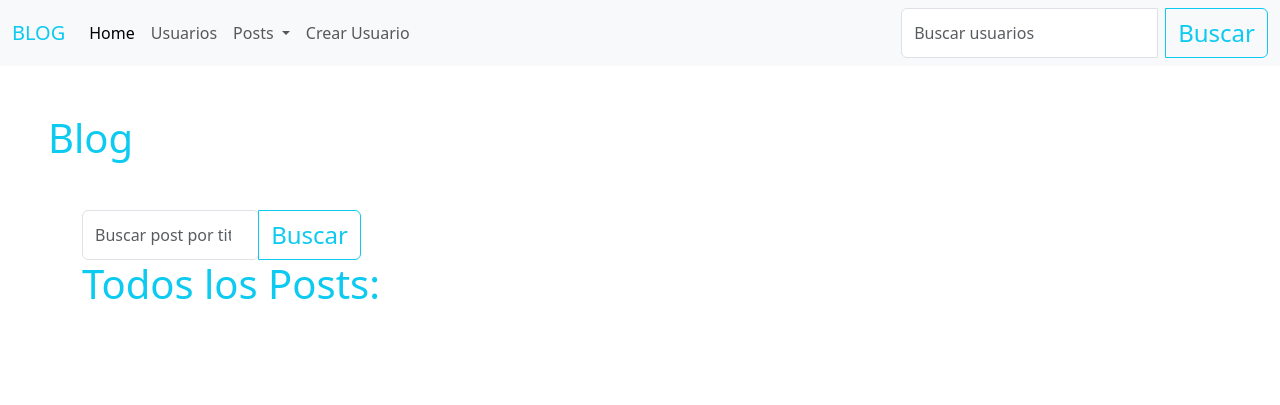
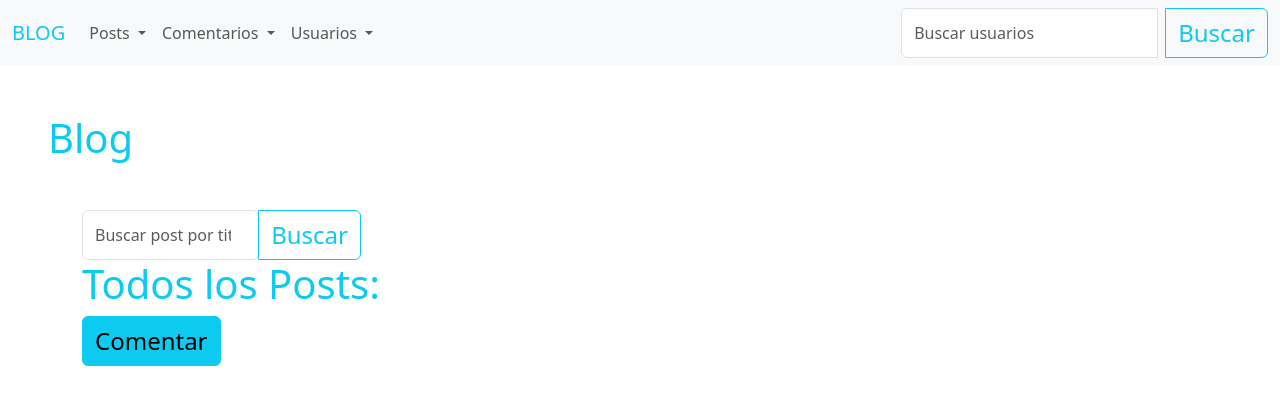
Before and after one commit to dggtn/PlaygroundFinalProjectGangotena, a Django app: page /posts/ in a window 1280 px wide. Shown: the top 405 px of the page. Run offline with Django 5.2, Linux system fonts and the light colour scheme; data that the repository does not hold is empty.

Commit message:
diseno navbar

```diff
--- a/PlaygroundFinalProjectGangotena/templates/comentarios.html
+++ b/PlaygroundFinalProjectGangotena/templates/comentarios.html
@@ -8,7 +8,6 @@
 {% endfor%}
 
 
-<a class="btn btn-primary" href="{% url 'nuevoComentario' %}" role="button">Comentar</a>
 
 
 
--- a/PlaygroundFinalProjectGangotena/templates/layout.html
+++ b/PlaygroundFinalProjectGangotena/templates/layout.html
@@ -15,12 +15,6 @@
       </button>
       <div class="collapse navbar-collapse" id="navbarSupportedContent">
         <ul class="navbar-nav me-auto mb-2 mb-lg-0">
-          <li class="nav-item">
-            <a class="nav-link active" aria-current="page" href="{% url 'index' %}">Home</a>
-          </li>
-          <li class="nav-item">
-            <a class="nav-link" href="{% url 'usuarios' %}">Usuarios</a>
-          </li>
           <li class="nav-item dropdown">
             <a class="nav-link dropdown-toggle" href="{% url 'posts' %}"id="navbarDropdown" role="button" data-bs-toggle="dropdown" aria-expanded="false">
               Posts
@@ -28,14 +22,26 @@
             <ul class="dropdown-menu" aria-labelledby="navbarDropdown">
               <li><a class="dropdown-item" href="{% url 'posts' %}">Ver posts</a></li>
               <li><a class="dropdown-item" href="{% url 'nuevoPost' %}">Escribir Posts</a></li>
-              <li><hr class="dropdown-divider"></li>
-              <li><a class="dropdown-item" href="{% url 'usuarios' %}">Ver usuarios</a></li>
             </ul>
-          </li>
-          <li class="nav-item">
-            <a class="nav-link " href="{% url 'nuevoUsuario' %}" tabindex="-1" >Crear Usuario</a>
-          </li>
-        </ul>
+
+            <li class="nav-item dropdown">
+              <a class="nav-link dropdown-toggle" href="{% url 'posts' %}"id="navbarDropdown" role="button" data-bs-toggle="dropdown" aria-expanded="false">
+                Comentarios
+              </a>
+              <ul class="dropdown-menu" aria-labelledby="navbarDropdown">
+                <li><a class="dropdown-item" href="{% url 'comentarios' %}">Ver comentarios</a></li>
+                <li><a class="dropdown-item" href="{% url 'nuevoComentario' %}">Escribir comentarios</a></li>
+              </ul>
+
+              <li class="nav-item dropdown">
+                <a class="nav-link dropdown-toggle" href="{% url 'posts' %}"id="navbarDropdown" role="button" data-bs-toggle="dropdown" aria-expanded="false">
+                  Usuarios
+                </a>
+                <ul class="dropdown-menu" aria-labelledby="navbarDropdown">
+                  <li><a class="dropdown-item" href="{% url 'usuarios' %}">Ver usuarios</a></li>
+                  <li><a class="dropdown-item" href="{% url 'nuevoUsuario' %}">Crear Usuario</a></li>
+                </ul>
+              </ul>
         <form class="d-flex"type="search" placeholder="Buscar" aria-label="Search">
           <form action="/usuarios" method="GET">
             <div class="input-group">
--- a/PlaygroundFinalProjectGangotena/templates/posts.html
+++ b/PlaygroundFinalProjectGangotena/templates/posts.html
@@ -16,4 +16,7 @@
         <p>{{post.cuerpo}}</p>
     {% endfor %}
 
+    <a class="btn btn-info fs-4" href="{% url 'nuevoComentario' %}" role="button">Comentar</a>
+
+
 {% endblock %}
```
